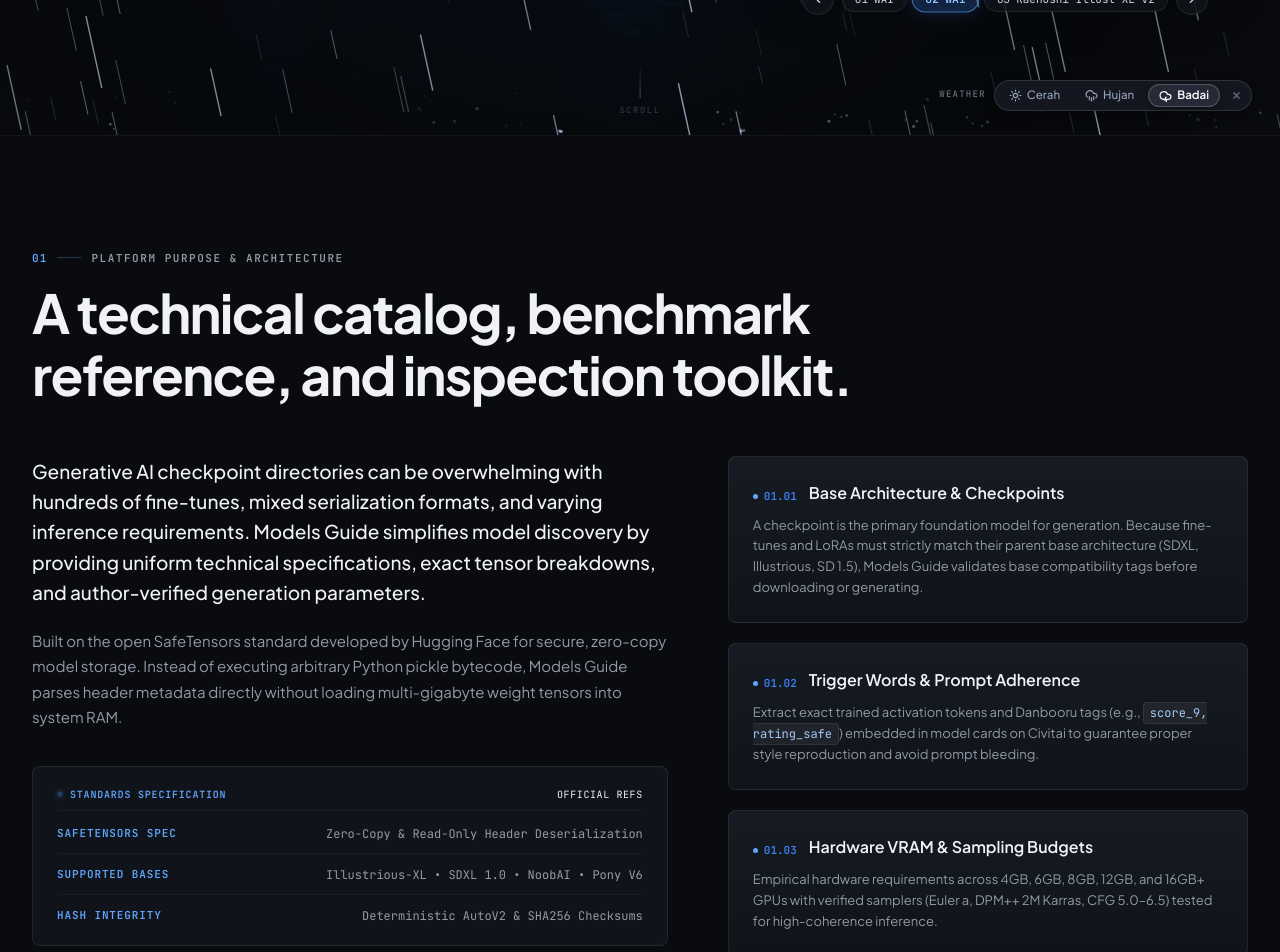
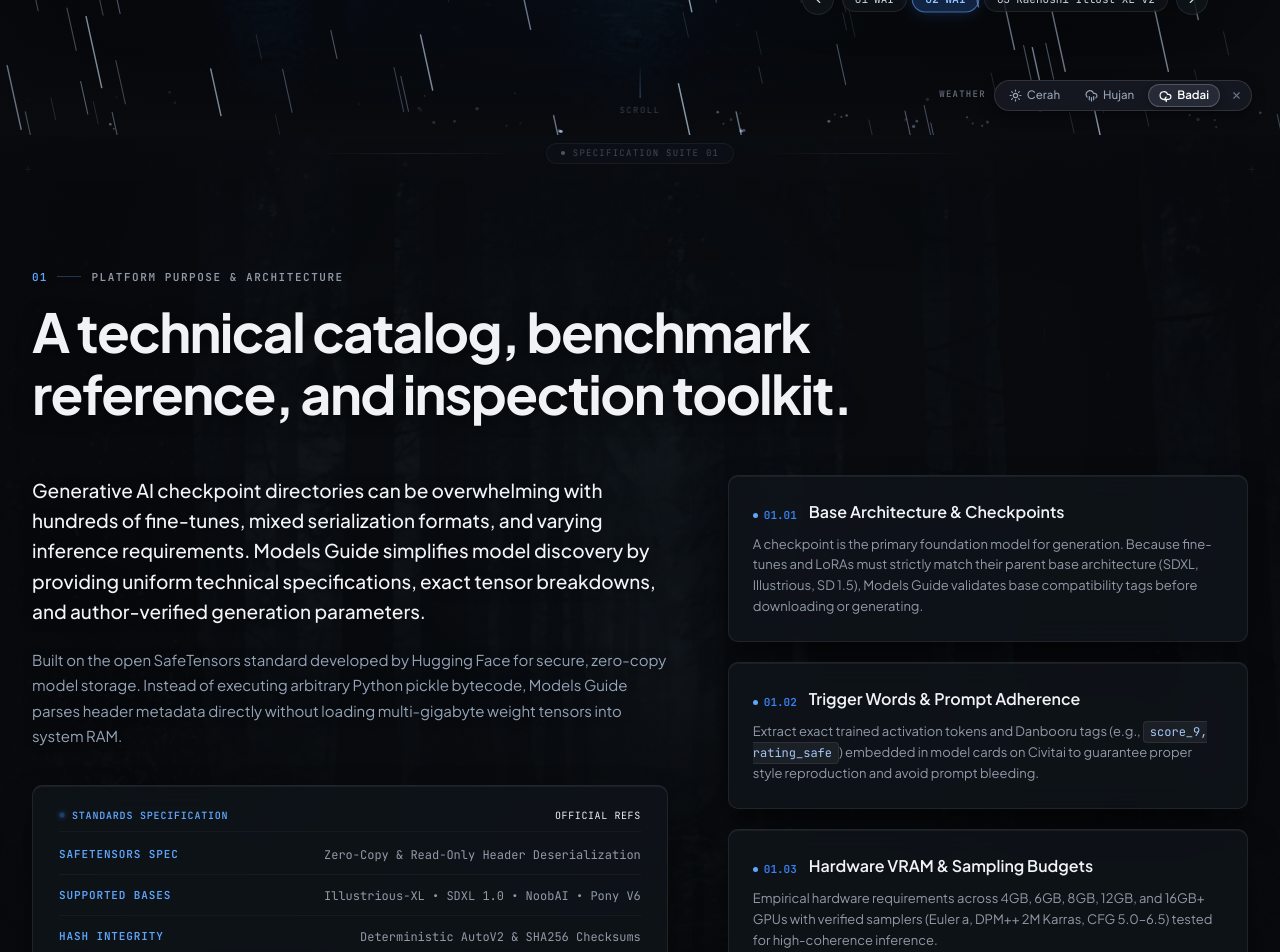
Before and after one commit to alazriel6/AI-Models, a React (Vite) app in the folder fe/: page / in a window 1280 px wide. Shown: the part 700-1652 px from the top of the page. Built offline with nearby package versions, Linux system fonts and the light colour scheme; no server answers.

Commit message:
add some feature

```diff
--- a/fe/src/components/landing/EditorialStatement.tsx
+++ b/fe/src/components/landing/EditorialStatement.tsx
@@ -15,7 +15,7 @@ export function EditorialStatement() {
           observer.disconnect();
         }
       },
-      { threshold: 0.15 }
+      { threshold: 0.12 }
     );
 
     observer.observe(el);
@@ -28,6 +28,43 @@ export function EditorialStatement() {
       className={`mg-statement ${isVisible ? 'is-visible' : ''}`}
       id="editorial-statement"
     >
+      {/* Architectural Corner Reticles matching Hero */}
+      <div className="mg-corner-reticle top-left" aria-hidden="true">
+        <span>+</span>
+      </div>
+      <div className="mg-corner-reticle top-right" aria-hidden="true">
+        <span>+</span>
+      </div>
+      <div className="mg-corner-reticle bottom-left" aria-hidden="true">
+        <span>+</span>
+      </div>
+      <div className="mg-corner-reticle bottom-right" aria-hidden="true">
+        <span>+</span>
+      </div>
+
+      {/* Seamless Transition Bridge from Hero Section */}
+      <div className="mg-statement-transition-bridge" aria-hidden="true">
+        <div className="mg-statement-bridge-datum">
+          <div className="mg-statement-bridge-line" />
+          <div className="mg-statement-bridge-badge">
+            <span className="mg-bridge-dot" />
+            <span className="mg-bridge-text">SPECIFICATION SUITE 01</span>
+          </div>
+          <div className="mg-statement-bridge-line" />
+        </div>
+      </div>
+
+      {/* Dedicated Atmospheric Dark Forest Background (Distinct from Hero, 50% Opacity) */}
+      <div className="mg-statement-forest-bg" aria-hidden="true" />
+
+      {/* Subtle Natural Forest Fog & Depth (Neutral, No Blue Tint) */}
+      <div className="mg-statement-forest-mist" aria-hidden="true" />
+      <div className="mg-statement-fog-ribbon ribbon-1" aria-hidden="true" />
+      <div className="mg-statement-fog-ribbon ribbon-2" aria-hidden="true" />
+
+      {/* Vignette Depth & Ambient Contrast Lighting */}
+      <div className="mg-statement-atmosphere" aria-hidden="true" />
+
       <div className="mg-container">
         {/* Editorial Statement Top Header */}
         <div className="mg-statement-header">
--- a/fe/src/style/landing.css
+++ b/fe/src/style/landing.css
@@ -220,8 +220,8 @@
       rgba(9, 11, 15, 0.72) 0%,
       rgba(9, 11, 15, 0.38) 25%,
       rgba(9, 11, 15, 0.52) 60%,
-      rgba(9, 11, 15, 0.88) 85%,
-      var(--mg-bg-primary) 100%),
+      rgba(9, 11, 15, 0.78) 85%,
+      rgba(9, 11, 15, 0.94) 100%),
     radial-gradient(ellipse at 50% 80%, rgba(9, 11, 15, 0.2) 0%, rgba(9, 11, 15, 0.75) 100%),
     url('/images/hero-forest-rain.jpg');
   background-size: cover;
@@ -271,8 +271,20 @@
   position: absolute;
   inset: 0;
   pointer-events: none;
-  background: radial-gradient(circle at 45% 35%, rgba(20, 36, 60, 0.25) 0%, rgba(9, 11, 15, 0.55) 70%, var(--mg-bg-primary) 100%);
+  background: radial-gradient(circle at 45% 35%, rgba(20, 36, 60, 0.25) 0%, rgba(9, 11, 15, 0.55) 70%, rgba(9, 11, 15, 0.94) 100%);
   transition: background 0.6s ease;
+  z-index: 4;
+}
+
+.mg-hero::after {
+  content: '';
+  position: absolute;
+  bottom: 0;
+  left: 0;
+  right: 0;
+  height: 90px;
+  background: linear-gradient(180deg, transparent 0%, rgba(9, 11, 15, 0.5) 50%, rgba(9, 11, 15, 0.92) 100%);
+  pointer-events: none;
   z-index: 4;
 }
 
@@ -461,20 +473,25 @@
 }
 
 @media (max-width: 768px) {
+
   .mg-weather-widget,
   .mg-weather-trigger-btn {
     bottom: 16px;
     right: 14px;
   }
+
   .mg-weather-widget {
     gap: 4px;
   }
+
   .mg-weather-label {
     display: none;
   }
+
   .mg-weather-btn span {
     display: none;
   }
+
   .mg-weather-btn {
     padding: 6px 8px;
   }
@@ -640,9 +657,12 @@
 }
 
 @keyframes mgCursorBlink {
-  0%, 100% {
+
+  0%,
+  100% {
     opacity: 1;
   }
+
   50% {
     opacity: 0;
   }
@@ -1548,14 +1568,188 @@
 }
 
 /* ==========================================================================
-   SECTION C: EDITORIAL STATEMENT
+   SECTION C: EDITORIAL STATEMENT (01 PLATFORM PURPOSE & ARCHITECTURE)
+   Cinematic Dark Forest Atmospheric Transition + Precision Glassmorphism
    ========================================================================== */
 
 .mg-statement {
-  padding: 110px 0 60px;
+  padding: 130px 0 60px;
   background-color: var(--mg-bg-primary);
-  border-top: 1px solid var(--mg-border-subtle);
   position: relative;
+  overflow: hidden;
+}
+
+/* 1. Seamless Transition Bridge from Hero Section */
+.mg-statement-transition-bridge {
+  position: absolute;
+  top: 0;
+  left: 0;
+  right: 0;
+  height: 60px;
+  pointer-events: none;
+  z-index: 6;
+  display: flex;
+  flex-direction: column;
+  align-items: center;
+  justify-content: flex-start;
+}
+
+.mg-statement-bridge-datum {
+  display: flex;
+  align-items: center;
+  justify-content: center;
+  gap: 16px;
+  width: 100%;
+  max-width: 680px;
+  margin-top: 8px;
+  opacity: 0.65;
+}
+
+.mg-statement-bridge-line {
+  flex: 1;
+  height: 1px;
+  background: linear-gradient(90deg, transparent 0%, rgba(255, 255, 255, 0.12) 50%, transparent 100%);
+}
+
+.mg-statement-bridge-badge {
+  display: inline-flex;
+  align-items: center;
+  gap: 8px;
+  padding: 3px 14px;
+  background: rgba(16, 21, 28, 0.75);
+  border: 1px solid rgba(255, 255, 255, 0.08);
+  border-radius: 999px;
+  backdrop-filter: blur(8px);
+  -webkit-backdrop-filter: blur(8px);
+}
+
+.mg-bridge-dot {
+  width: 4px;
+  height: 4px;
+  border-radius: 50%;
+  background-color: rgba(255, 255, 255, 0.45);
+}
+
+.mg-bridge-text {
+  font-family: var(--mg-font-mono);
+  font-size: 9px;
+  letter-spacing: 0.14em;
+  color: var(--mg-text-muted);
+  text-transform: uppercase;
+}
+
+/* 2. Dedicated Dark Forest Background (Distinct from Hero, 50% Opacity) */
+.mg-statement-forest-bg {
+  position: absolute;
+  inset: -15px;
+  background-image:
+    linear-gradient(180deg,
+      rgba(9, 11, 15, 0.78) 0%,
+      rgba(9, 11, 15, 0.22) 20%,
+      rgba(9, 11, 15, 0.26) 70%,
+      rgba(9, 11, 15, 0.82) 90%,
+      var(--mg-bg-primary) 100%),
+    url('/images/section-dark-forest.jpg');
+  background-size: cover;
+  background-position: center center;
+  background-repeat: no-repeat;
+  opacity: 0.50; /* Exact 50% opacity, dark, muted, non-intrusive */
+  filter: saturate(0.85) brightness(0.7) contrast(1.1);
+  pointer-events: none;
+  z-index: 1;
+  transform: scale(1.02);
+  animation: statementForestBreathe 20s ease-in-out infinite alternate;
+  mask-image: linear-gradient(180deg, transparent 0%, black 75px, black calc(100% - 85px), transparent 100%);
+  -webkit-mask-image: linear-gradient(180deg, transparent 0%, black 75px, black calc(100% - 85px), transparent 100%);
+}
+
+@keyframes statementForestBreathe {
+  0% {
+    transform: scale(1.01) translateY(0);
+  }
+  100% {
+    transform: scale(1.03) translateY(-4px);
+  }
+}
+
+/* 3. Subtle Natural Forest Fog & Depth (Neutral, No Blue Tint) */
+.mg-statement-forest-mist {
+  position: absolute;
+  inset: 0;
+  background: radial-gradient(ellipse at 50% 30%, rgba(255, 255, 255, 0.025) 0%, transparent 65%);
+  mix-blend-mode: screen;
+  pointer-events: none;
+  z-index: 2;
+  animation: statementMistPulse 14s ease-in-out infinite alternate;
+}
+
+@keyframes statementMistPulse {
+  0% {
+    opacity: 0.4;
+    transform: scale(1);
+  }
+  100% {
+    opacity: 0.8;
+    transform: scale(1.04);
+  }
+}
+
+.mg-statement-fog-ribbon {
+  position: absolute;
+  left: -20%;
+  width: 140%;
+  pointer-events: none;
+  z-index: 2;
+  mix-blend-mode: screen;
+  filter: blur(40px);
+  opacity: 0.14;
+}
+
+.mg-statement-fog-ribbon.ribbon-1 {
+  top: 15%;
+  height: 220px;
+  background: radial-gradient(ellipse at center, rgba(255, 255, 255, 0.04) 0%, rgba(255, 255, 255, 0.01) 50%, transparent 75%);
+  animation: fogDriftOne 36s ease-in-out infinite alternate;
+}
+
+.mg-statement-fog-ribbon.ribbon-2 {
+  bottom: 20%;
+  height: 240px;
+  background: radial-gradient(ellipse at center, rgba(255, 255, 255, 0.035) 0%, transparent 75%);
+  animation: fogDriftTwo 44s ease-in-out infinite alternate;
+}
+
+@keyframes fogDriftOne {
+  0% {
+    transform: translateX(-4%) translateY(0);
+  }
+  100% {
+    transform: translateX(4%) translateY(-8px);
+  }
+}
+
+@keyframes fogDriftTwo {
+  0% {
+    transform: translateX(4%) translateY(0);
+  }
+  100% {
+    transform: translateX(-4%) translateY(6px);
+  }
+}
+
+/* 4. Atmospheric Depth & Vignette */
+.mg-statement-atmosphere {
+  position: absolute;
+  inset: 0;
+  pointer-events: none;
+  background: radial-gradient(circle at 50% 25%, rgba(12, 18, 26, 0.35) 0%, rgba(9, 11, 15, 0.65) 60%, var(--mg-bg-primary) 100%);
+  z-index: 3;
+}
+
+/* 7. Content Structure & Typography */
+.mg-statement .mg-container {
+  position: relative;
+  z-index: 5;
 }
 
 .mg-statement-header {
@@ -1578,6 +1772,7 @@
   color: var(--mg-text-primary);
   max-width: 820px;
   margin: 0;
+  text-shadow: 0 2px 18px rgba(0, 0, 0, 0.7);
 }
 
 .mg-statement-grid {
@@ -1601,28 +1796,40 @@
 .mg-statement-lead {
   font-size: 19px;
   line-height: 1.6;
-  color: var(--mg-text-primary);
+  color: #f1f5f9;
   margin-bottom: 20px;
   font-weight: 500;
+  text-shadow: 0 1px 12px rgba(0, 0, 0, 0.6);
 }
 
 .mg-statement-body {
   font-size: 15px;
   line-height: 1.7;
-  color: var(--mg-text-secondary);
+  color: #94a3b8;
   margin-bottom: 36px;
-}
-
+  text-shadow: 0 1px 8px rgba(0, 0, 0, 0.5);
+}
+
+/* Glassmorphism Precision Audits Panel */
 .mg-statement-audits {
   display: flex;
   flex-direction: column;
   gap: 12px;
-  padding: 20px 24px;
-  border-radius: 8px;
-  background-color: var(--mg-bg-secondary);
-  border: 1px solid var(--mg-border);
+  padding: 22px 26px;
+  border-radius: 10px;
+  background-color: rgba(16, 21, 28, 0.78);
+  backdrop-filter: blur(14px);
+  -webkit-backdrop-filter: blur(14px);
+  border: 1px solid rgba(255, 255, 255, 0.08);
+  box-shadow: 0 16px 36px -8px rgba(0, 0, 0, 0.65), inset 0 1px 0 rgba(255, 255, 255, 0.06);
   position: relative;
   overflow: hidden;
+  transition: border-color 0.25s ease, box-shadow 0.25s ease;
+}
+
+.mg-statement-audits:hover {
+  border-color: rgba(96, 165, 250, 0.3);
+  box-shadow: 0 20px 44px -8px rgba(0, 0, 0, 0.7), 0 0 20px -2px rgba(59, 130, 246, 0.12), inset 0 1px 0 rgba(255, 255, 255, 0.08);
 }
 
 .mg-audit-scanner {
@@ -1637,7 +1844,6 @@
 }
 
 @keyframes auditScannerSweep {
-
   0%,
   30% {
     left: -100%;
@@ -1679,7 +1885,6 @@
 }
 
 @keyframes auditPulseDot {
-
   0%,
   100% {
     opacity: 1;
@@ -1735,10 +1940,14 @@
   gap: 20px;
 }
 
+/* Glassmorphism Pillar Cards */
 .mg-pillar-card {
-  background: linear-gradient(180deg, rgba(23, 28, 36, 0.95) 0%, rgba(16, 20, 26, 0.98) 100%);
-  border: 1px solid var(--mg-border);
-  border-radius: 8px;
+  background: rgba(16, 21, 28, 0.78);
+  backdrop-filter: blur(14px);
+  -webkit-backdrop-filter: blur(14px);
+  border: 1px solid rgba(255, 255, 255, 0.08);
+  box-shadow: 0 16px 36px -8px rgba(0, 0, 0, 0.65), inset 0 1px 0 rgba(255, 255, 255, 0.06);
+  border-radius: 10px;
   padding: 24px;
   position: relative;
   overflow: hidden;
@@ -1757,9 +1966,9 @@
 }
 
 .mg-pillar-card:hover {
-  border-color: rgba(96, 165, 250, 0.4);
-  box-shadow: 0 8px 30px -4px rgba(0, 0, 0, 0.5), 0 0 20px -2px rgba(59, 130, 246, 0.14);
-  transform: translateY(-2px) translateX(4px);
+  border-color: rgba(96, 165, 250, 0.42);
+  box-shadow: 0 18px 42px -6px rgba(0, 0, 0, 0.7), 0 0 24px -2px rgba(59, 130, 246, 0.18), inset 0 1px 0 rgba(255, 255, 255, 0.1);
+  transform: translateY(-3px) translateX(3px);
 }
 
 /* Corner Reticles for Pillar Cards */
```
Also changed, not shown: fe/src/components/landing/HeroSection.tsx (+39 -2 lines), fe/public/images/section-dark-forest.jpg (added).
